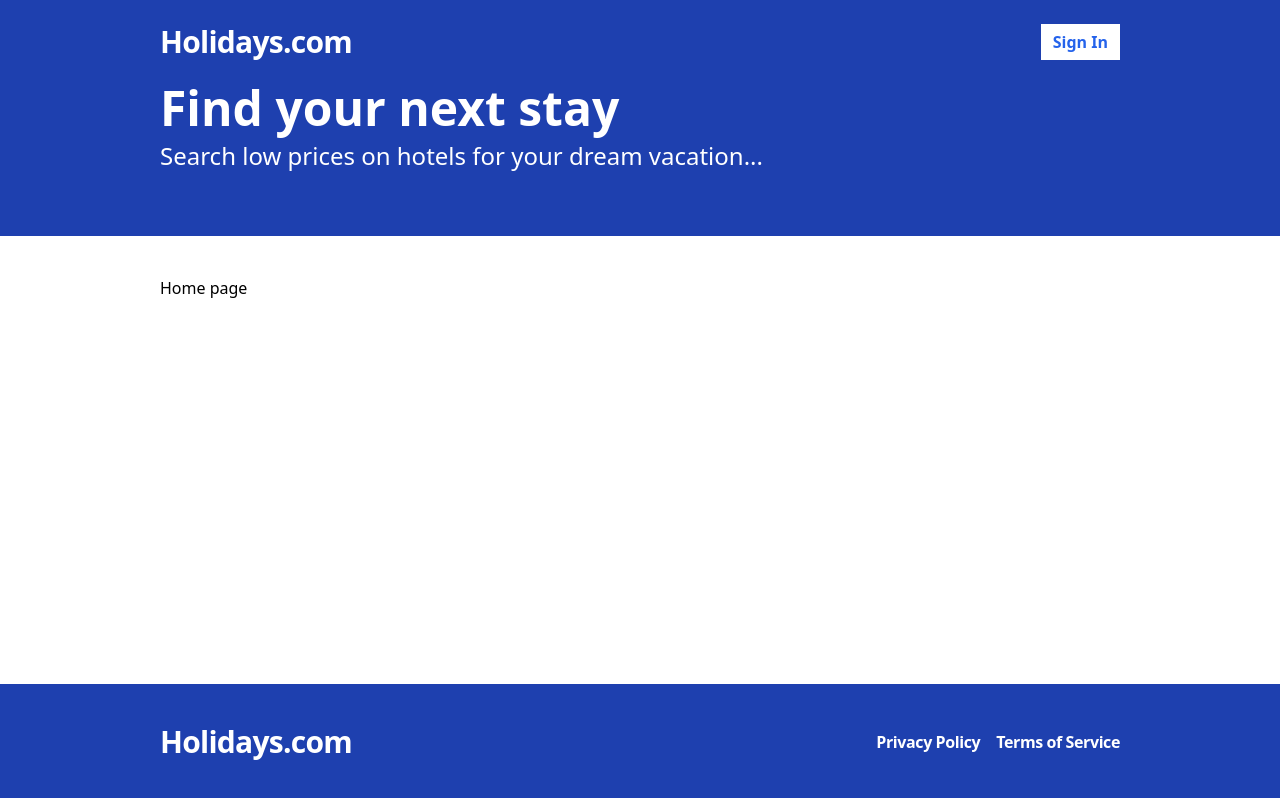
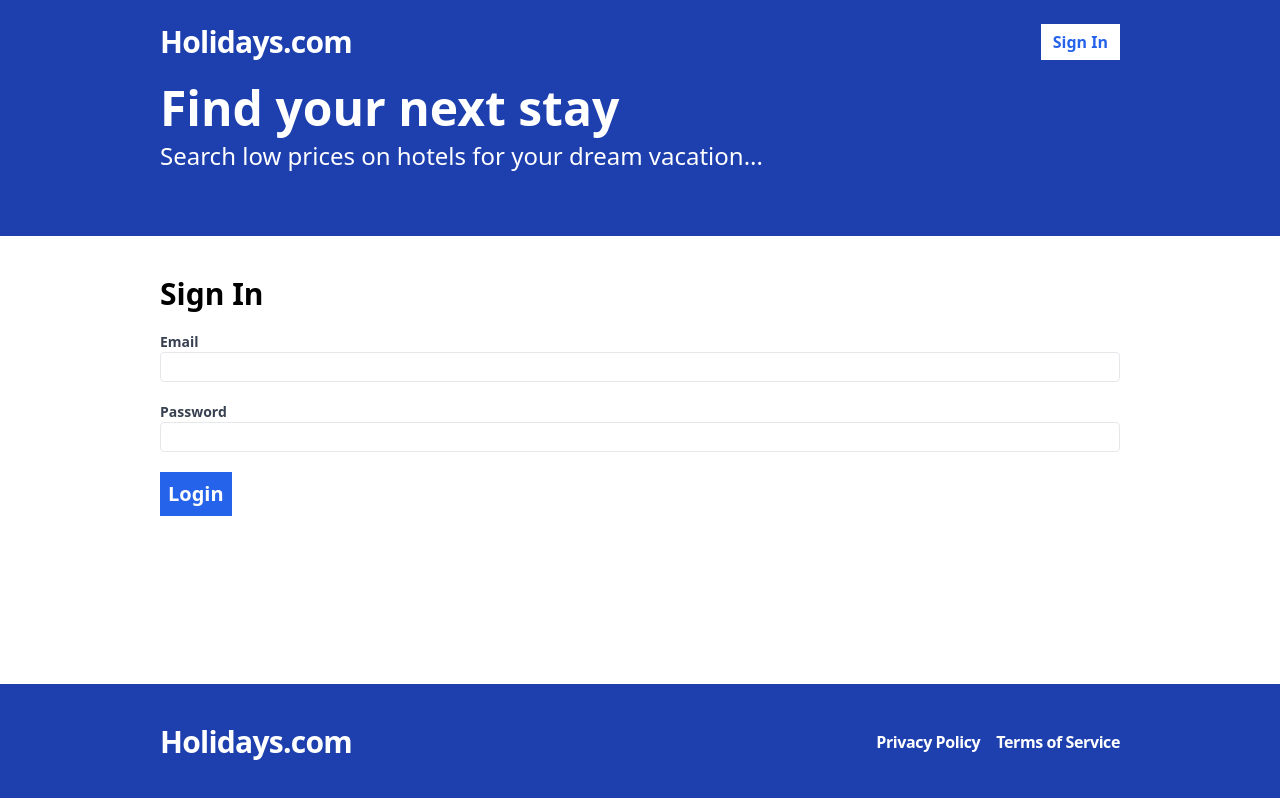
Before and after one commit to sangramsingh03/hotel-booking-app, a React (Vite) app in the folder frontend/: page /sign-in in a window 1280 px wide. Before the commit this address led to /. Built offline with nearby package versions, Linux system fonts and the light colour scheme; no server answers.

Commit message:
added Sign In feature

```diff
--- a/frontend/src/App.tsx
+++ b/frontend/src/App.tsx
@@ -2,6 +2,7 @@
 from 'react-router-dom'
 import Layout from './layouts/Layout'
 import Register from './pages/Register';
+import SignIn from './pages/SignIn';
 
 const App = () => {
   return (
@@ -31,6 +32,15 @@
             </Layout>
           }
         />
+        <Route
+          path="/sign-in"
+          element={
+            <Layout>
+              <SignIn />
+            </Layout>
+          }
+        />
+
         <Route path="*" element={<Navigate to="/" />} />
       </Routes>
     </Router>
--- a/frontend/src/api-client.tsx
+++ b/frontend/src/api-client.tsx
@@ -1,4 +1,5 @@
 import  { RegisterFormData } from "./pages/Register";
+import { SignInFormData } from "./pages/SignIn";
 
 const API_BASE_URL = import.meta.env.VITE_API_BASE_URL;
 
@@ -16,6 +17,23 @@
     if(!response.ok) {
         throw new Error(responseBody.message);
     }
+};
+
+export const signIn = async (formData: SignInFormData) => {
+    const response = await fetch(`${API_BASE_URL}/api/auth/login`, {
+        method: 'POST',
+        credentials: "include",
+        headers: {
+            "Content-Type": "application/json",
+        },
+        body: JSON.stringify(formData),
+    });
+
+    const body = await response.json();
+    if(!response.ok) {
+        throw new Error(body.message);
+    }
+    return body;
 }
 
 export const validateToken = async () => {
@@ -28,4 +46,15 @@
     }
 
     return response.json();
+};
+
+export const signOut = async () => {
+    const response = await fetch(`${API_BASE_URL}/api/auth/logout`, {
+        credentials: "include",
+        method: "POST",
+    });
+
+    if(!response.ok){
+        throw new Error("Error during sign out");
+    }
 }
--- a/frontend/src/components/Header.tsx
+++ b/frontend/src/components/Header.tsx
@@ -1,5 +1,6 @@
 import { Link } from 'react-router-dom';
 import { useAppContext } from '../contexts/AppContext';
+import SignOutButton from './SignOutButton';
 
 const Header = () => {
     const { isLoggedIn } = useAppContext();
@@ -14,7 +15,7 @@
                         <>
                             <Link to="/my-bookings">My Bookings</Link>
                             <Link to="/my-hotels">My Hotels</Link>
-                            <button>Sign out</button>
+                            <SignOutButton />
                         </>
                     ) : (
                         <Link to="/sign-in" className="flex bg-white items-center text-blue-600 px-3 font-bold hover:bg-gray-100">
--- /dev/null
+++ b/frontend/src/components/SignOutButton.tsx
@@ -0,0 +1,9 @@
+const SignOutButton = () => {
+    return (
+        <button className="text-blue-600 px-3 font-bold hover:bg-gray-100">
+            Sign Out
+        </button>
+    );
+}
+
+export default SignOutButton;
--- /dev/null
+++ b/frontend/src/pages/SignIn.tsx
@@ -0,0 +1,71 @@
+import { useForm } from "react-hook-form";
+import { useMutation } from "react-query";
+import * as apiClient from "../api-client";
+import { useAppContext } from "../contexts/AppContext";
+import { useNavigate } from "react-router-dom";
+
+export type SignInFormData = {
+    email: string;
+    password: string;
+}
+
+const SignIn = () => {
+    const { showToast } = useAppContext();
+    const navigate = useNavigate();
+    const { register, formState: { errors }, handleSubmit } = useForm<SignInFormData>();
+
+    const mutation = useMutation(apiClient.signIn, {
+        onSuccess: async () => {
+            showToast( { message: "Sign in Successful", type: "SUCCESS" });
+            navigate("/");
+        },
+        onError: (error: Error) => {
+            showToast( { message: error.message, type: "ERROR" });
+        },
+    });
+
+    const onSubmit = handleSubmit((data)=>{
+        mutation.mutate(data);
+    })
+
+    return (
+        <form className="flex flex-col gap-5" onSubmit={onSubmit}>
+            <h2 className="text-3xl font-bold">Sign In</h2>
+
+            <label className="text-gray-700 text-sm font-bold flex-1">
+                    Email
+                    <input
+                        type="email"
+                        className="border rounded w-full py-1 px-2 font-normal"
+                        {...register("email", { required: "This field is required "})}
+                    ></input>
+                    {errors.email && (<span className="text-red-500">{errors.email.message}</span>)}
+            </label>
+            <label className="text-gray-700 text-sm font-bold flex-1">
+                    Password
+                    <input
+                        type="password"
+                        className="border rounded w-full py-1 px-2 font-normal"
+                        {...register("password", {
+                            required: "This field is required ",
+                            minLength: {
+                                value: 6,
+                                message: "Password must be at least 6 characters",
+                            },
+                        })}
+                    ></input>
+                    {errors.password && (<span className="text-red-500">{errors.password.message}</span>)}
+            </label>
+            <span>
+                <button
+                    type="submit"
+                    className="bg-blue-600 text-white p-2 font-bold hover:bg-blue-500 text-xl"
+                >
+                    Login
+                </button>
+            </span>
+        </form>
+    );
+};
+
+export default SignIn;
```
Also changed, not shown: 2 other files (tests, documents, lock files or other folders).
